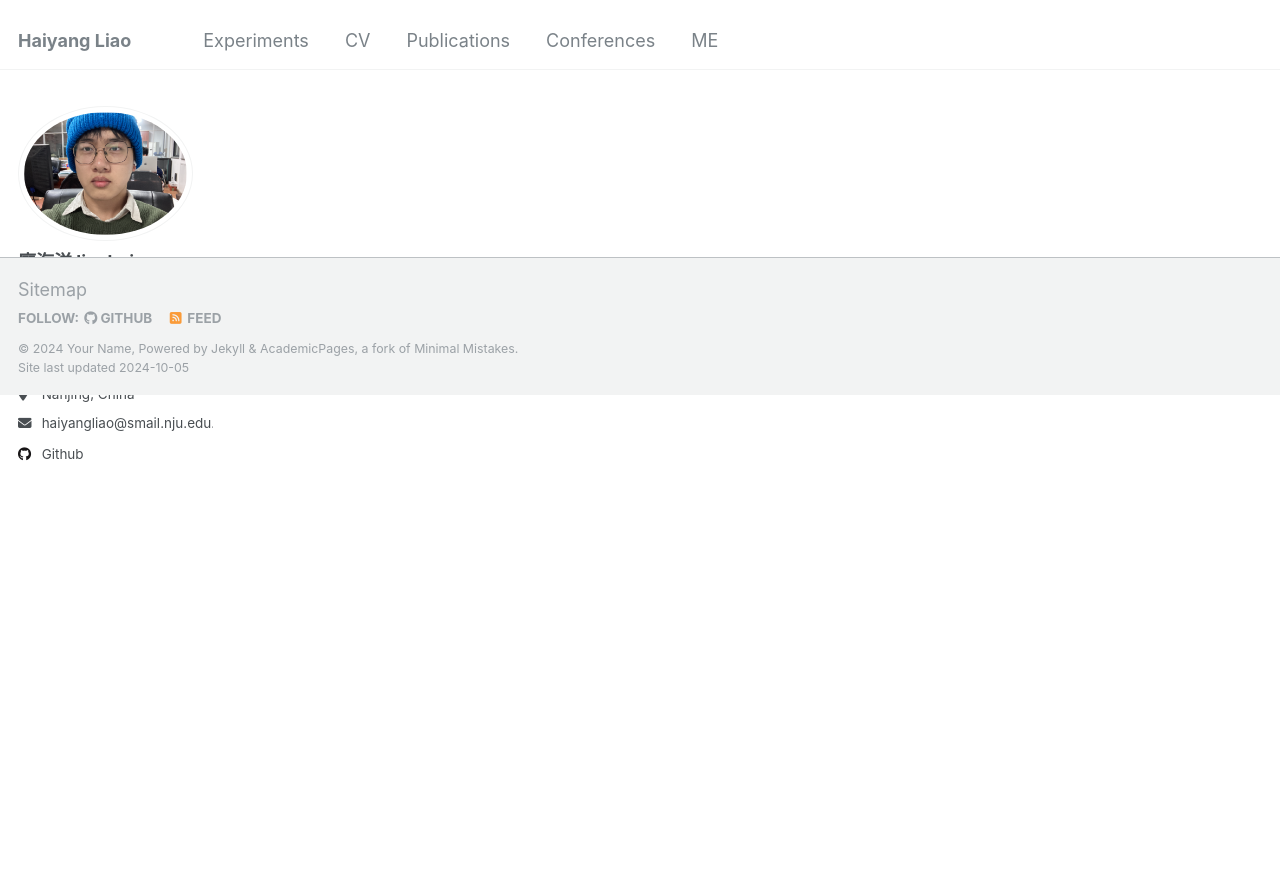
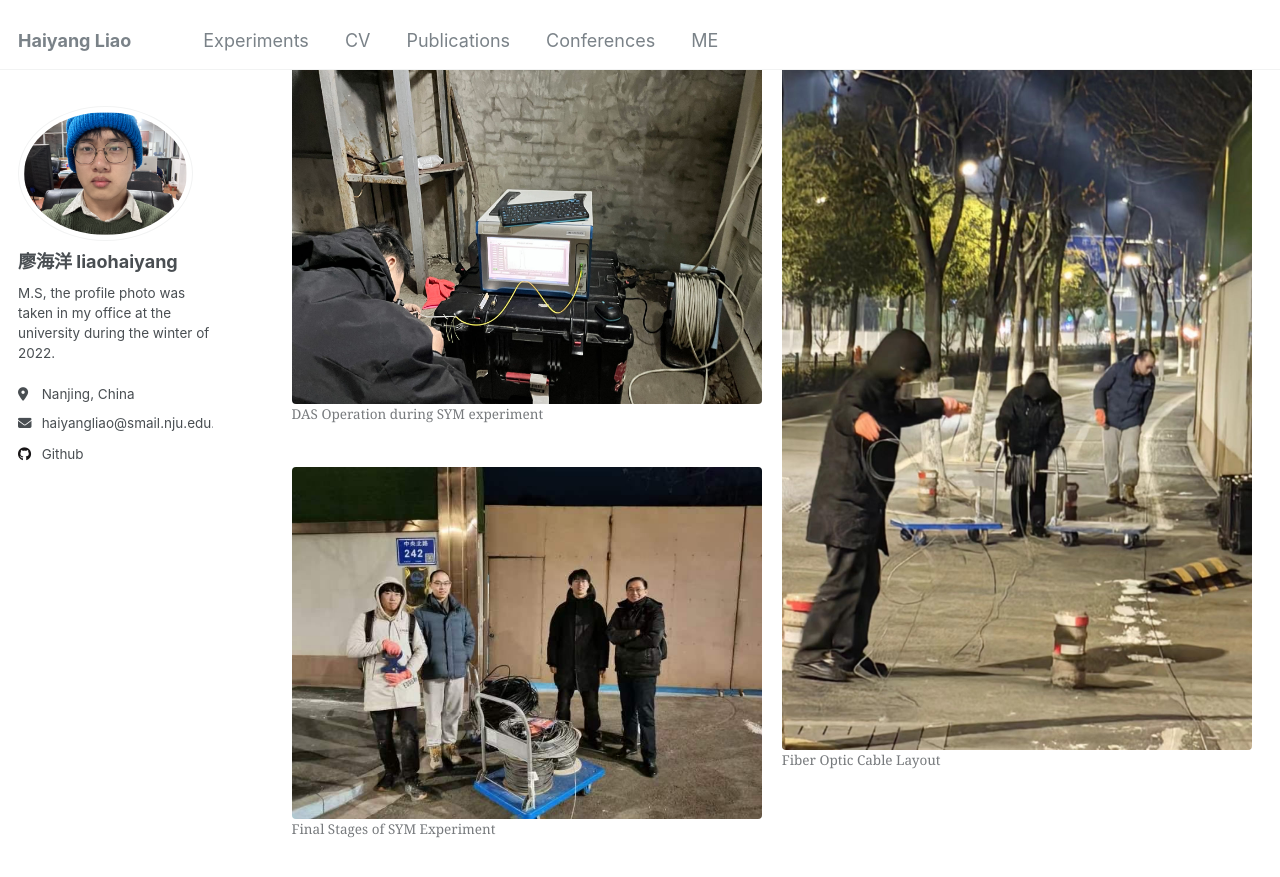
Before and after one commit to Whynot-cell/Whynot-cell.github.io, a Jekyll site: the page built from _pages/portfolio.html, in a window 1280 px wide and 900 px high, scrolled down 1021 px. Shown: the top 877 px of the window. Built offline with Jekyll 4.4.1, drawn with Linux system fonts in a browser that asks for light colours.

Commit message:
Update portfolio.html

```diff
--- a/_pages/portfolio.html
+++ b/_pages/portfolio.html
@@ -75,47 +75,34 @@
 
 
 
-<!--
-
-<div class="container">
-
-  <h2>Karst Fracture Zone Detection in Mufu Mountain, Nanjing</h2>
-  <p>Jan. 2024 - Aug. 2024</p>
-  <p>- Laid fiber optic cables on roads near Mufu Mountain, applying the frequency-Bessel method to detect
-    fractured karst zones in dolomite.</p>
- -->
-
-
-<!--
-  <div class="column">
-    <div class="row">
-      <img src="/images/sym试验DAS操作处.jpg" alt="DAS Operation Site">
-      <p>Temp DAS operation site</p>
-    </div>
-    <div class="row">
-      <img src="/images/sym试验收尾.jpg" alt="End of Experiment">
-      <p>End of experiment</p>
-    </div>
-  </div>
-  <div class="column">
-    <img src="/images/布设光缆.jpg" alt="Fiber Optic Cable Laying">
-    <p>Fiber optic cable laying</p>
-  </div> -->
-
-
-
-<!--
-</div> -->
-
 
 
 
 <div class="session">
   <h2>Karst Fracture Zone Detection in Mufu Mountain, Nanjing</h2>
   <p>Jan. 2024 - Aug. 2024</p>
-  <p>- Laid fiber optic cables on roads near Mufu Mountain, applying the frequency-Bessel method to detect
-    fractured karst zones in dolomite.</p>
-
-
-
+  <p>- Laid fiber optic cables on roads near Mufu Mountain, applying the frequency-Bessel method to detect fractured
+    karst zones in dolomite.</p>
+  <div class="container">
+    <div class="column">
+      <div class="row">
+        <figure>
+          <img src="/images/sym试验DAS操作处.jpg" alt="DAS Operation during SYM experiment">
+          <figcaption>DAS Operation during SYM experiment</figcaption>
+        </figure>
+      </div>
+      <div class="row">
+        <figure>
+          <img src="/images/sym试验收尾.jpg" alt="Final Stages of SYM Experiment">
+          <figcaption>Final Stages of SYM Experiment</figcaption>
+        </figure>
+      </div>
+    </div>
+    <div class="column">
+      <figure>
+        <img src="/images/布设光缆.jpg" alt="Fiber Optic Cable Layout">
+        <figcaption>Fiber Optic Cable Layout</figcaption>
+      </figure>
+    </div>
+  </div>
 </div>
```
